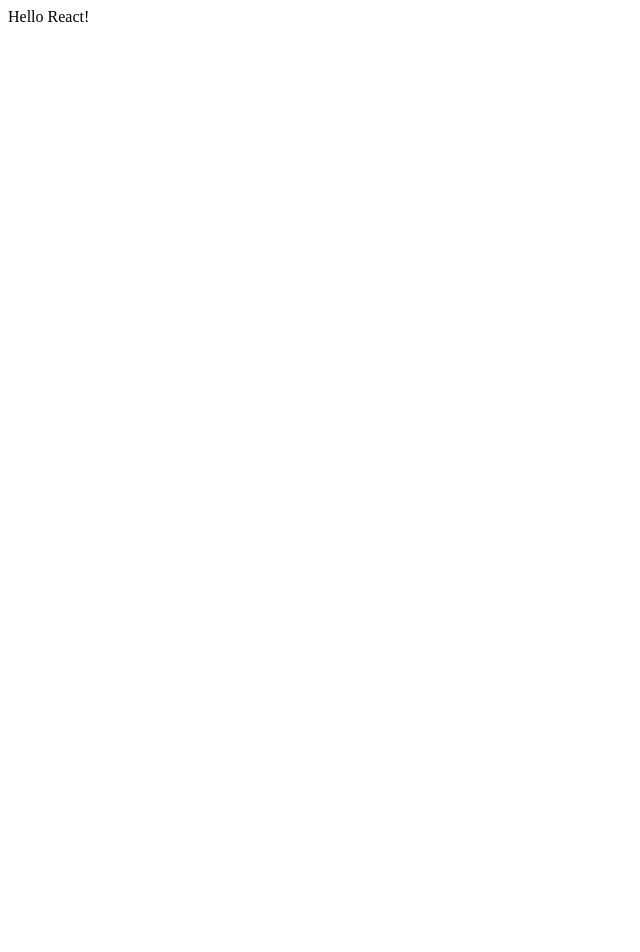
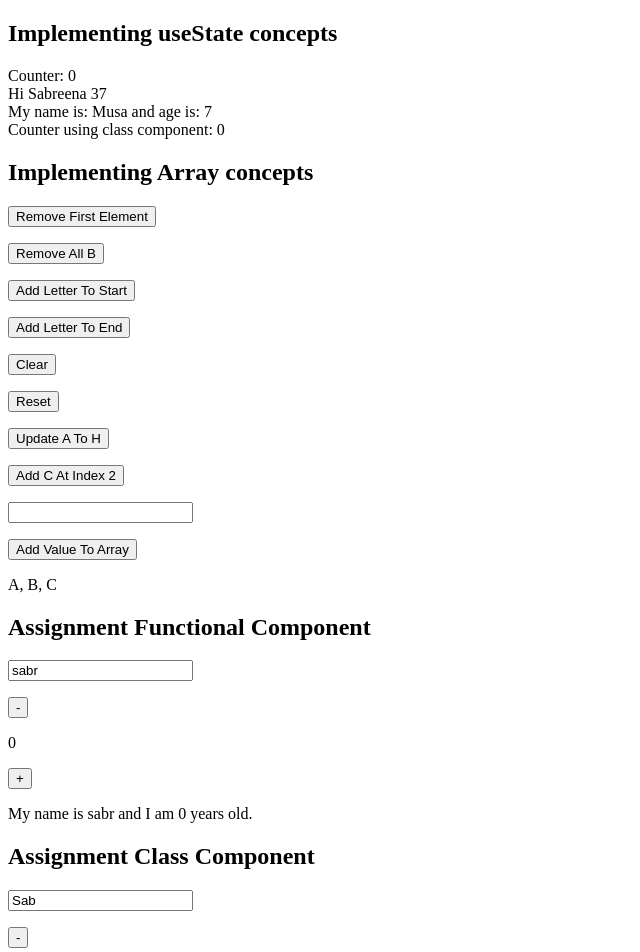
Before and after one commit to sabreena/React-Basic-Intermediate, a React (Vite) app: page / in a window 1280 px wide. Shown: the top 952 px of the page, without its empty margins (0-640 px from the left). Before the commit the page ends 800 px from the top, so only its background shows below. Built offline with nearby package versions, Linux system fonts and the light colour scheme.

Commit message:
LDT-543: Exercises on stateful components.

```diff
--- a/src/App.jsx
+++ b/src/App.jsx
@@ -1,5 +1,23 @@
+import ArrayConcepts from "./ArrayConcepts"; //default import
+import { Counter } from "./Counter";
+import CounterClass from "./CounterClass";
+import { Project } from "./Project";
+import ProjectClass from "./ProjectClass";
+
 function App() {
-  return "Hello React!";
+  return (
+    <>
+      <h2>Implementing useState concepts</h2>
+      <Counter />
+      <CounterClass />
+      <h2>Implementing Array concepts</h2>
+      <ArrayConcepts />
+      <h2>Assignment Functional Component</h2>
+      <Project />
+      <h2>Assignment Class Component</h2>
+      <ProjectClass />
+    </>
+  );
 }
 
 export default App;
--- /dev/null
+++ b/src/ArrayConcepts.jsx
@@ -0,0 +1,102 @@
+import { useState } from "react";
+
+const initialValue = ["A", "B", "C"];
+
+export default function ArrayConcepts() {
+  const [array, setArray] = useState(initialValue);
+  const [value, setValue] = useState("");
+  // console.log(array);
+
+  function removeFirstElement() {
+    setArray((currentArray) => {
+      return currentArray.slice(1);
+    });
+  }
+
+  function removeSpecificLetter(letter) {
+    setArray((currentArray) => {
+      return currentArray.filter((element) => element !== letter);
+    });
+  }
+
+  function addLetterToStart(letter) {
+    setArray((currentArray) => {
+      return [letter, ...currentArray];
+    });
+  }
+
+  function addLetterToEnd(letter) {
+    setArray((currentArray) => {
+      return [...currentArray, letter];
+    });
+  }
+
+  function clear() {
+    setArray([]);
+  }
+
+  function reset() {
+    setArray(initialValue);
+  }
+
+  function updateAToH() {
+    setArray((currentArray) => {
+      return currentArray.map((element) => {
+        if (element === "A") return "H";
+        return element;
+      });
+    });
+  }
+
+  function addLetterAtIndex(letter, index) {
+    setArray((currentArray) => {
+      return [
+        ...currentArray.slice(0, index), // slices from 0 and ends before index 2 ["A", "B"]
+        letter, // letter C will be placed at index 2
+        ...currentArray.slice(index), // slices from index 2 ["C"]
+      ];
+    });
+  }
+
+  return (
+    <div>
+      <p>
+        <button onClick={removeFirstElement}>Remove First Element</button>
+      </p>
+      <p>
+        <button onClick={() => removeSpecificLetter("B")}>Remove All B</button>
+      </p>
+      <p>
+        <button onClick={() => addLetterToStart("B")}>
+          Add Letter To Start
+        </button>
+      </p>
+      <p>
+        <button onClick={() => addLetterToEnd("Z")}>Add Letter To End</button>
+      </p>
+      <p>
+        <button onClick={clear}>Clear</button>
+      </p>
+      <p>
+        <button onClick={reset}>Reset</button>
+      </p>
+      <p>
+        <button onClick={updateAToH}>Update A To H</button>
+      </p>
+      <p>
+        <button onClick={() => addLetterAtIndex("C", 2)}>
+          Add C At Index 2
+        </button>
+      </p>
+      <p>
+        <input value={value} onChange={(e) => setValue(e.target.value)} />
+      </p>
+      <p>
+        <button onClick={() => addLetterToStart(value)}>
+          Add Value To Array
+        </button>
+      </p>
+      {array.join(", ")}
+    </div>
+  );
+}
--- /dev/null
+++ b/src/Counter.jsx
@@ -0,0 +1,43 @@
+import { useState } from "react";
+
+export function Counter() {
+  const [counter, setCounter] = useState(0);
+  const [name, setName] = useState("Sabreena");
+  const [age, setAge] = useState(37);
+  const [person, setPerson] = useState({ name: "Musa", age: 7 }); // use of Object
+
+  function handleCounter() {
+    const newCounter = counter + 1;
+    setCounter(newCounter);
+    console.log("Old:", counter); // it will have old value of counter before re-render
+    console.log("New:", newCounter); // updated value of counter as this variable has local scope
+  }
+  function handleClick() {
+    setName("Sabr");
+
+    setAge((currentAge) => {
+      return currentAge + 1;
+    });
+
+    setAge((currentAge) => {
+      return currentAge + 1;
+    });
+  }
+  function handlePerson() {
+    setPerson((currentPerson) => {
+      return { ...currentPerson, name: "Master Musa" }; //use of spread operator
+    });
+  }
+
+  return (
+    <>
+      <div onClick={handleCounter}>Counter: {counter} </div>
+      <div onClick={handleClick}>
+        Hi {name} {age}
+      </div>
+      <div onClick={handlePerson}>
+        My name is: {person.name} and age is: {person.age}
+      </div>
+    </>
+  );
+}
--- /dev/null
+++ b/src/CounterClass.jsx
@@ -0,0 +1,24 @@
+import React from "react";
+
+export default class CounterClass extends React.Component {
+  constructor(props) {
+    super(props);
+    this.state = {
+      counter: 0,
+    };
+  }
+
+  render() {
+    const handleClick = () => {
+      this.setState((currentState) => {
+        return { counter: currentState.counter + 1 };
+      });
+    };
+    console.log(this.state.counter);
+    return (
+      <div onClick={handleClick}>
+        Counter using class component: {this.state.counter}
+      </div>
+    );
+  }
+}
--- /dev/null
+++ b/src/Project.jsx
@@ -0,0 +1,40 @@
+import { useState } from "react";
+
+export function Project() {
+  const [name, setName] = useState("sabr");
+  const [age, setAge] = useState(0);
+
+  function handleDecrement() {
+    setAge((currentAge) => {
+      return currentAge - 1;
+    });
+  }
+  function handleIncrement() {
+    setAge((currentAge) => {
+      return currentAge + 1;
+    });
+  }
+
+  return (
+    <>
+      <input
+        value={name}
+        onChange={(e) => {
+          setName(e.target.value);
+          console.log(e.target.value);
+        }}
+      />
+
+      <p>
+        <button onClick={handleDecrement}>-</button>
+      </p>
+      <span>{age}</span>
+      <p>
+        <button onClick={handleIncrement}>+</button>
+      </p>
+      <p>
+        My name is {name} and I am {age} years old.
+      </p>
+    </>
+  );
+}
--- /dev/null
+++ b/src/ProjectClass.jsx
@@ -0,0 +1,45 @@
+import React from "react";
+
+export default class ProjectClass extends React.Component {
+  constructor(props) {
+    super(props);
+    this.state = {
+      name: "Sab",
+      age: 0,
+    };
+  }
+
+  render() {
+    const handleDecrement = () =>
+      this.setState((currentAge) => {
+        return { age: currentAge.age - 1 };
+      });
+
+    return (
+      <>
+        <input
+          value={this.state.name}
+          onChange={(e) => this.setState({ name: e.target.value })}
+        />
+        <p>
+          <button onClick={handleDecrement}>-</button>
+        </p>
+        <span>{this.state.age}</span>
+        <p>
+          <button
+            onClick={() =>
+              this.setState((currentAge) => {
+                return { age: currentAge.age + 1 };
+              })
+            }
+          >
+            +
+          </button>
+        </p>
+        <p>
+          My name is {this.state.name} and I am {this.state.age} years old.
+        </p>
+      </>
+    );
+  }
+}
--- a/src/main.jsx
+++ b/src/main.jsx
@@ -1,9 +1,5 @@
-import React from "react";
+//import React from "react";
 import ReactDOM from "react-dom/client";
 import App from "./App.jsx";
 
-ReactDOM.createRoot(document.getElementById("root")).render(
-  <React.StrictMode>
-    <App />
-  </React.StrictMode>
-);
+ReactDOM.createRoot(document.getElementById("root")).render(<App />);
```
Also changed, not shown: 1 other file (tests, documents, lock files or other folders).
